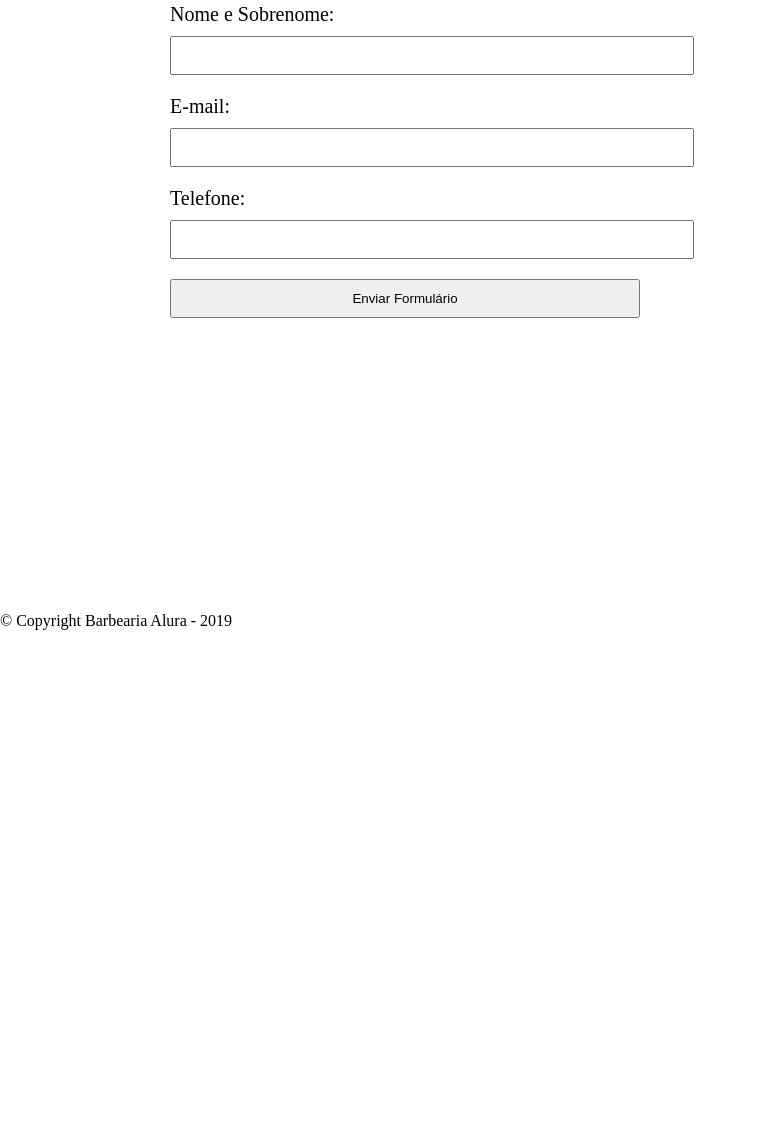
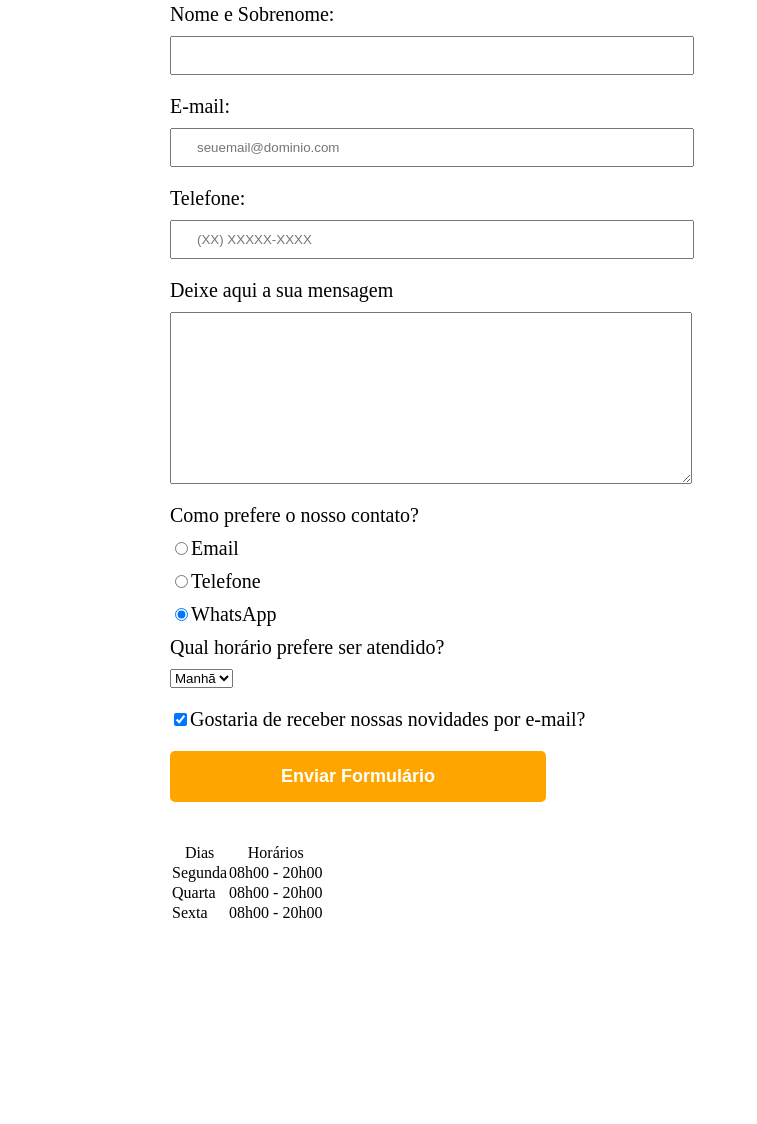
Before and after one commit to mariana-cristina-santos/Cursos-Alura, a plain HTML site: page HTML5 e CSS3 - 1,2,3 e 4/contato.html in a window 1280 px wide. Shown: the part 345-1469 px from the top of the page, without its empty margins (0-757 px from the left). Before the commit the page ends 975 px from the top, so only its background shows below. Drawn offline with Linux system fonts and the light colour scheme.

Commit message:
terminei a parte 05

```diff
--- a/HTML5 e CSS3 - 1,2,3 e 4/contato.html
+++ b/HTML5 e CSS3 - 1,2,3 e 4/contato.html
@@ -12,7 +12,7 @@
     <!--cabeçalho do conteúdo com logo -->
     <header>
         <div class="caixa">
-            <h1><img src="imagensprodutos/logo.png"></h1>
+            <h1><img src="imagensprodutos/logo.png" alt="logo da barbearia alura"></h1>
         <nav>
             <ul>
         <!--tag <a> é uma âncora que cria um link na página que me leva para outra-->
@@ -27,21 +27,74 @@
     <main>
         <form>
             <!--etiqueta para um input, não é nenhum dos h's(h1, h2, h3...). Sempre tenho um label e um input-->
+            <!--required deixa o preenchimento do campo obrigatorio-->
             <label for="nomeesobrenome">Nome e Sobrenome:</label>
-            <input type="text" id="nomeesobrenome">
+            <input type="text" id="nomeesobrenome" class="input-padrao" required>
 
             <label for="email">E-mail:</label>
-            <input type="text" id="email">
+            <input type="email" id="email" class="input-padrao" required placeholder="seuemail@dominio.com">
 
             <label for="telefone">Telefone:</label>
-            <input type="text" id="telefone">
+            <input type="tel" id="telefone" class="input-padrao" required placeholder="(XX) XXXXX-XXXX">
 
-            <input type="submit" value= "Enviar Formulário">
+            <label for="mensagem">Deixe aqui a sua mensagem</label>
+            <textarea cols="70" rows="10" id="mensagem" class="input-padrao" required></textarea>
+
+            <fieldset>
+                <legend>Como prefere o nosso contato?</legend>
+                <!--name dos radios fazem com que sejam do mesmo grupo e que quando um é clicado o outro é desclicado-->
+                <label for="radio-email"><input type="radio" name="contato" value="email" id="radio-email">Email</label>
+
+
+                <label for="radio-telefone"><input type="radio" name="contato" value="telefone" id="radio-telefone">Telefone</label>
+
+
+                <label for="radio-whatsapp"><input type="radio" name="contato" value="whatsapp" id="radio-whatsapp" checked>WhatsApp</label>
+
+            </fieldset>
+
+            <fieldset>
+                <legend>Qual horário prefere ser atendido?</legend>
+                <select>
+                    <option>Manhã</option>
+                    <option>Tarde</option>
+                    <option>Noite</option>
+                </select>
+            </fieldset>
+
+            <!--um atalho, colocar a tag input dentro da label-->
+            <label class="checkbox"><input type="checkbox" checked>Gostaria de receber nossas novidades por e-mail?</input></label>
+
+
+            <input type="submit" value= "Enviar Formulário" class="enviar">
         </form>
+
+        <table>
+
+            <thead> <!--cabeçalho da tabela-->
+            <tr>
+                <th>Dias</th>
+                <th>Horários</th>
+            </tr>
+            </thead>
+
+            <tr>
+                <td>Segunda</td>
+                <td>08h00 - 20h00</td>
+            </tr>
+            <tr>
+                <td>Quarta</td>
+                <td>08h00 - 20h00</td>
+            </tr>
+            <tr>
+                <td>Sexta</td>
+                <td>08h00 - 20h00</td>
+            </tr>
+        </table>
     </main>
 
     <footer>
-        <img src="./imagensprodutos/logo-branco.png">
+        <img src="./imagensprodutos/logo-branco.png" alt="logo da barbearia alura">
         <p class="copyright">&copy; Copyright Barbearia Alura - 2019</p>
     </footer>
 
--- a/HTML5 e CSS3 - 1,2,3 e 4/contatos.css
+++ b/HTML5 e CSS3 - 1,2,3 e 4/contatos.css
@@ -8,15 +8,43 @@ form{
 }
 /*mudar para não ocupar somente o tamanho do seu conteudo
 antes era display inline por padrao*/
-form label{
+form label, form legend{
     display:block;
     font-size: 20px;
     margin:0 0 10px;
 }
+/*virgula me deixa colocar as mesma configurações para duas tags*/
 
-form input{
+.input-padrao {
     display:block;
     margin: 0 0 20px;
     padding: 10px 25px;
     width:50%; /*largura ocupando metade da pag*/
 }
+
+.checkbox{
+    margin: 20px 0;
+}
+
+/*ter duas tags é como ter o dobro da força de um só
+tag tem força 1, class força 10, id força 100
+estilo inline que é aplicado no html é mais forte, teria força 1000
+e o !important é o mais forte de todos*/
+
+.enviar{
+    padding: 15px 0;
+    width:40%;
+    color:white;
+    background: orange;
+    font-size: 18px;
+    font-weight: bold;
+    border: none;
+    border-radius: 5px;
+    transition: 2s all;
+    cursor:pointer;
+}
+
+.enviar:hover{
+    background: darkorange;
+    transform: rotate(5deg) scale(1.2)
+}
```
